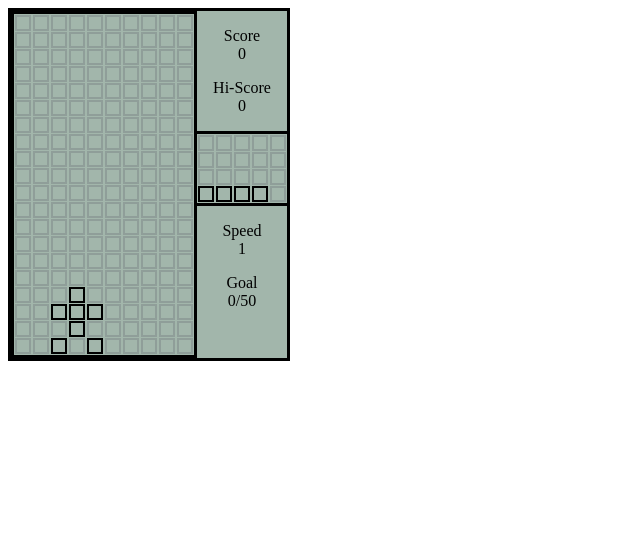
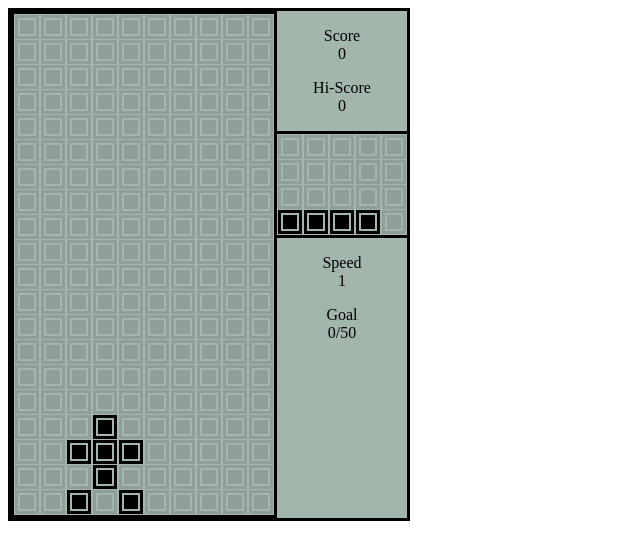
Before and after one commit to Mortemis/car-racing, an Angular app: page / in a window 1280 px wide. Shown: the top 560 px of the page, without its empty margins (0-640 px from the left). Built offline with nearby package versions, Linux system fonts and the light colour scheme.

Commit message:
Edit brick styles

```diff
--- a/src/app/game-field/brick/brick.component.html
+++ b/src/app/game-field/brick/brick.component.html
@@ -1,3 +1,3 @@
-<div class="brick" [ngClass]="{ 'inactive': active === false }">
-    <div class="brick__inner"></div>
+<div class="brick" [ngClass]="{ 'brick-inactive': active === false }">
+    <div class="brick__inner" [ngClass]="{ 'brick__inner-inactive': active === false }"></div>
 </div>
--- a/src/app/game-field/brick/brick.component.scss
+++ b/src/app/game-field/brick/brick.component.scss
@@ -1,4 +1,6 @@
-$brick-size: 16px;
+$brick-size: 24px;
+$brick-inner-size: 14px;
+$border-size: 3px;
 
 $color-inactive: #8f9e99;
 $color-back: #a2b6ab;
@@ -9,11 +11,26 @@ $color-back: #a2b6ab;
     height: $brick-size;
     margin: 1px;
 
-    border: 2px solid black;
+    border: $border-size solid black;
+    background: $color-back;
+
+    justify-content: center;
+}
+
+.brick__inner {
+    width: $brick-inner-size;
+    height: $brick-inner-size;
+
+    margin: 2px;
+
+    background: black;
+}
+
+.brick-inactive {
+    border: $border-size solid $color-inactive;
     background: $color-back;
 }
 
-.inactive {
-    border: 2px solid $color-inactive;
-    background: $color-back;
+.brick__inner-inactive {
+    background: $color-inactive;
 }
--- a/src/app/game-master.service.ts
+++ b/src/app/game-master.service.ts
@@ -48,7 +48,7 @@ export class GameMasterService {
       case 'A':
       case 'ф':
       case 'Ф':
-        this.carMoved.emit('left');
+        if (!this.gameStopped && !this.gamePaused) this.carMoved.emit('left');
         break;
 
       case 'ArrowRight':
@@ -56,7 +56,7 @@ export class GameMasterService {
       case 'D':
       case 'в':
       case 'В':
-        this.carMoved.emit('right');
+        if (!this.gameStopped && !this.gamePaused) this.carMoved.emit('right');
         break;
 
       case 'm':
@@ -68,8 +68,10 @@ export class GameMasterService {
         break;
 
       case ' ':
-        this.gameStopped = false;
-        this.tick();
+        if (this.gameStopped) {
+          this.gameStopped = false;
+          this.tick();
+        }
         break;
     }
   }
```
